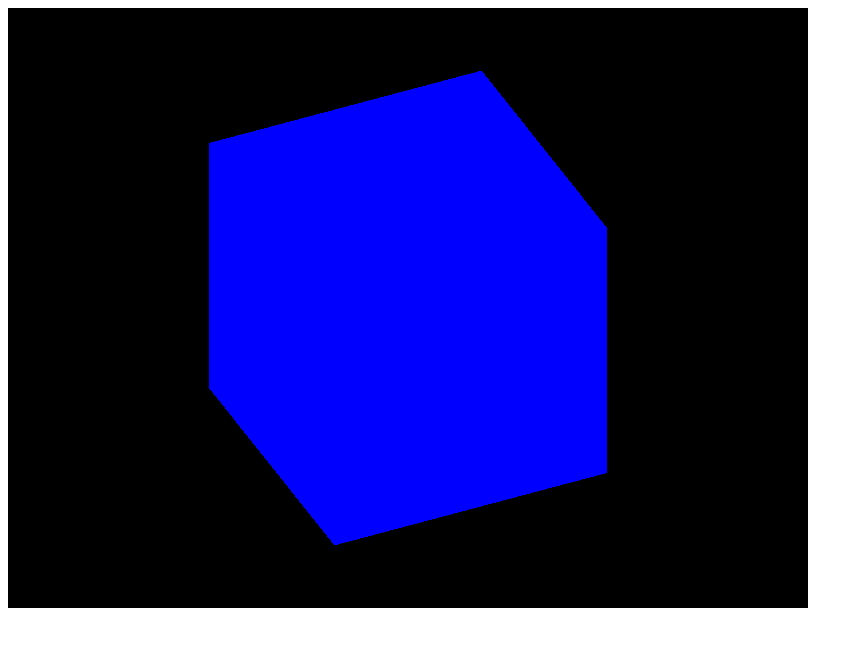
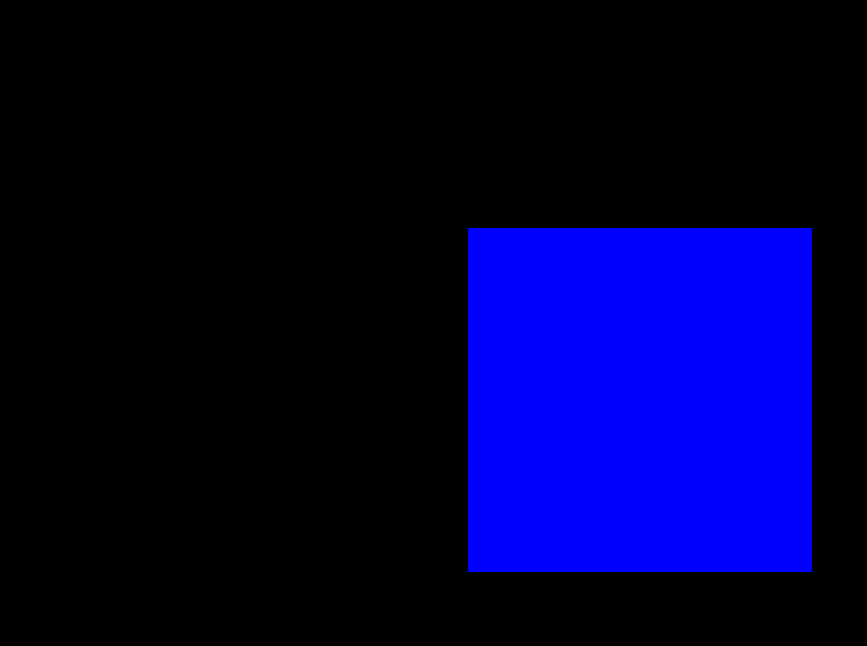
Before and after one commit to Brainilio/threejs-course, a website built with webpack: page chapter1/dist/index.html in a window 1280 px wide. Shown: the whole page, without its empty margins (0-867 px from the left). Built offline with nearby package versions, Linux system fonts and the light colour scheme.

Commit message:
camera & basics

```diff
--- a/chapter1/src/index.js
+++ b/chapter1/src/index.js
@@ -1,9 +1,7 @@
 import "./style.css"
 import * as THREE from "three"
+import { OrbitControls } from "three/examples/jsm/controls/OrbitControls"
 import gsap from "gsap"
-
-// When using position, make sure you understand what each coordinate will
-// be in terms of metrics (1 can be 1 meter or 1cm, up to u)
 
 // Scene
 const scene = new THREE.Scene()
@@ -16,40 +14,56 @@ scene.add(mesh)
 
 // Sizes
 const sizes = {
-	width: 800,
-	height: 600,
+	width: window.innerWidth,
+	height: window.innerHeight,
 }
 
-// different cameras
-// arraycamera = render scene multiple times using multiple cameras
-// stereocamera: render the scene through two cameras that mimic the eyes to create parallax effect
-// cubecamera = 6 renders, facing different directions good for environments, reflections, shadow
-// orthographic camera = render the scene without perspective
-// perspective camera: needs parameters
+// RESIZING EVENT!
+window.addEventListener("resize", (e) => {
+	sizes.width = window.innerWidth
+	sizes.height = window.innerHeight
 
-// perspectivecamera
-// params: FOV (vertical), Aspect ratio (width / height), near, and far parameter ( any object closer than near or further than far will not show up)
-// don't use extreme values to prevent z-fighting
-// const camera = new THREE.PerspectiveCamera(50, sizes.width / sizes.height, 1, 3)
+	// update camera
+	camera.aspect = sizes.width / sizes.height
+	camera.updateProjectionMatrix()
 
-// orthographic camera
-// params: left, right, top, bottom, then near & far
-const aspectRatio = sizes.width / sizes.height
-const camera = new THREE.OrthographicCamera(
-	-1 * aspectRatio,
-	1 * aspectRatio,
+	// update renderer
+	renderer.setSize(sizes.width, sizes.height)
+
+	// pixel ratio
+	// You might have jittery edges because of your computers
+	// pixel ratio = how many physical pixesl you have on the screen
+	// to fix this: highest pixel ratios are usually on teh weakest devices aka mobiles
+	// only have a pixel ratio up to 2
+	renderer.setPixelRatio(Math.min(window.devicePixelRatio, 2))
+})
+
+// double click for full-screen
+window.addEventListener("dblclick", (e) => {
+	if (!document.fullscreenElement) {
+		document.getElementById("root").requestFullscreen()
+	} else {
+		document.exitFullscreen()
+	}
+})
+
+// Camera
+const camera = new THREE.PerspectiveCamera(
+	50,
+	sizes.width / sizes.height,
 	1,
-	-1,
-	0.1,
-	100
+	80
 )
-camera.position.x = 2
-camera.position.z = 2
-camera.position.y = 2
-console.log(camera.position.length())
+camera.position.z = 3
 camera.lookAt(mesh.position)
 scene.add(camera)
 
+// Controls -> orbit-control
+const orbitControl = new OrbitControls(camera, document.getElementById("root"))
+
+// Damping controls -> make sure to update and keep damping
+orbitControl.enableDamping = true
+orbitControl.enabled = true
 // Renderer
 const renderer = new THREE.WebGLRenderer({
 	canvas: document.getElementById("root"),
@@ -57,12 +71,9 @@ const renderer = new THREE.WebGLRenderer({
 
 renderer.setSize(sizes.width, sizes.height)
 
-const clock = new THREE.Clock()
-
 const loop = () => {
-	const elapsedTime = clock.getElapsedTime()
-	mesh.rotation.y = elapsedTime
 	renderer.render(scene, camera)
+	orbitControl.update()
 	window.requestAnimationFrame(loop)
 }
 
--- a/chapter1/src/style.css
+++ b/chapter1/src/style.css
@@ -1,3 +1,17 @@
+* {
+	background-color: white;
+	margin: 0;
+	padding: 0;
+	box-sizing: border-box;
+}
+
+html,
 body {
-	background-color: white;
+	overflow: hidden;
 }
+#root {
+	position: fixed;
+	top: 0;
+	left: 0;
+	outline: none;
+}
```
Also changed, not shown: chapter1/src/otherlessons/rotationWithCursor.js (added, +86 -0 lines), chapter1/src/otherlessons/basics.js (renamed from chapter1/src/old_files/1to6.js).
